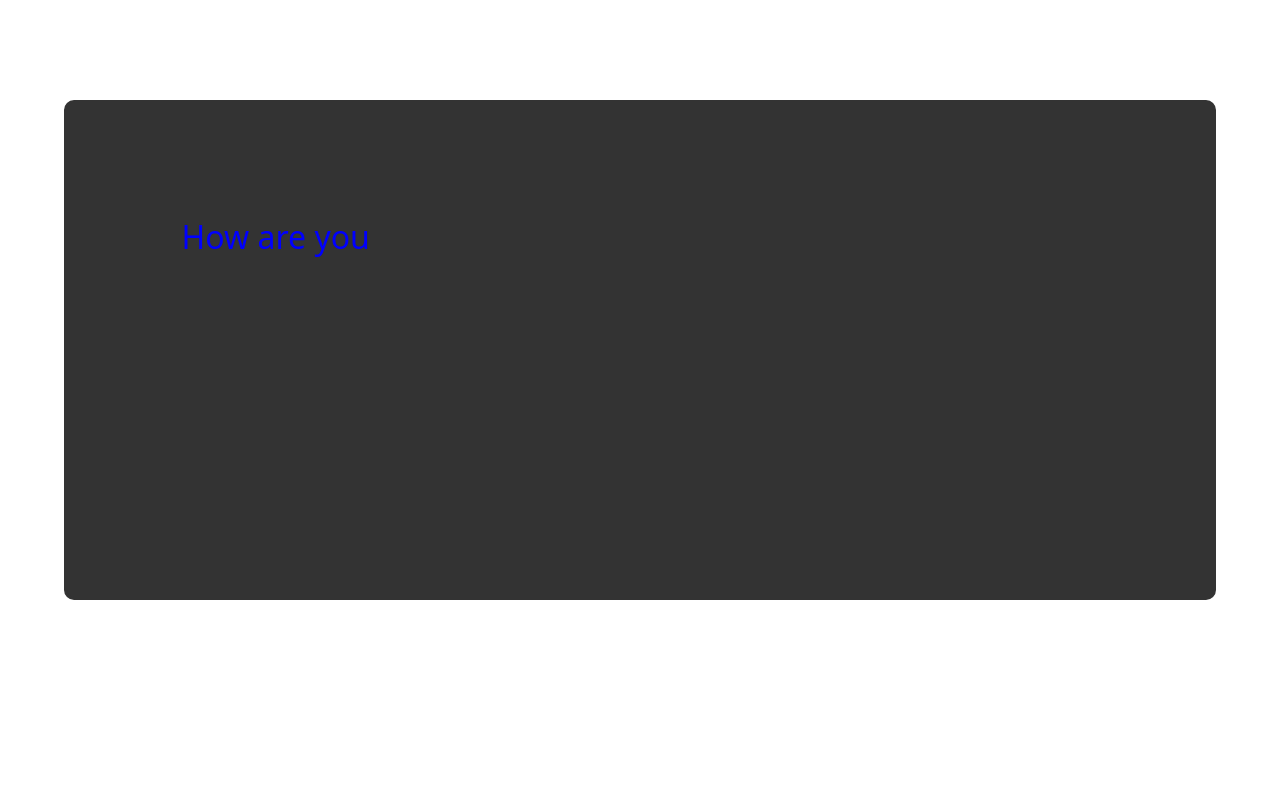
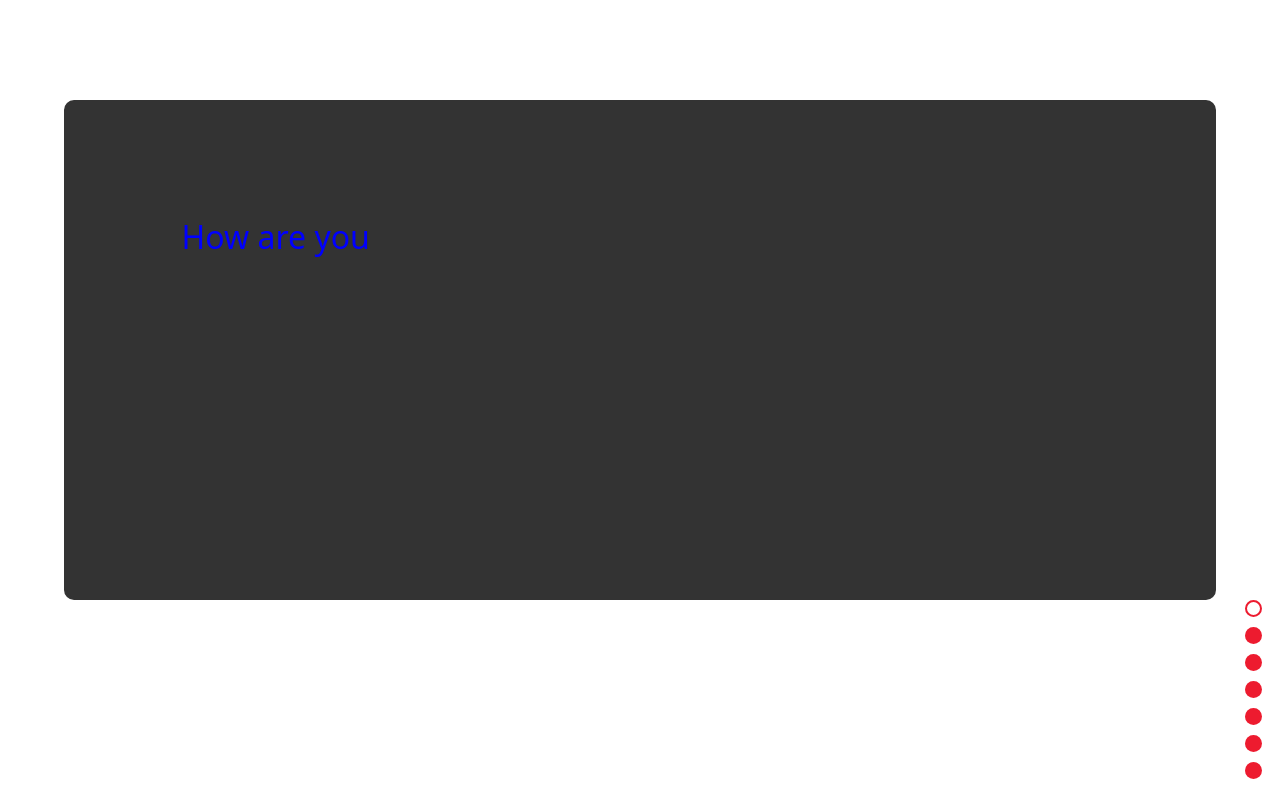
Before and after one commit to chap-organization/chap-website, a Next.js app: page / in a window 1280 px wide. Built offline with nearby package versions, Linux system fonts and the light colour scheme.

Commit message:
CHAPW-5 created the circles for the sidebar

```diff
--- /dev/null
+++ b/components/Home/SidebarCircles.js
@@ -0,0 +1,17 @@
+import React from 'react'
+import styles from "../../styles/Components/Home/SidebarCircles.module.css";
+
+export default function sidebarCircles() {
+  return [
+    <div className={styles.container}>
+      <div className = {styles.white_circle}></div>
+      <div className = {styles.red_circle}></div>
+      <div className = {styles.red_circle}></div>
+      <div className = {styles.red_circle}></div>
+      <div className = {styles.red_circle}></div>
+      <div className = {styles.red_circle}></div>
+      <div className = {styles.red_circle}></div>
+    </div>
+  ]
+
+}
--- a/pages/index.js
+++ b/pages/index.js
@@ -1,7 +1,7 @@
 import Head from 'next/head'
 
 import Hello from '../components/Home/Hello';
-
+import Circles from "../components/Home/SidebarCircles";
 export default function Home() {
   return (
     <div>
@@ -13,6 +13,7 @@ export default function Home() {
 
       <main>
         <Hello />
+        <Circles />
       </main>
 
     </div>
--- /dev/null
+++ b/styles/Components/Home/SidebarCircles.module.css
@@ -0,0 +1,28 @@
+.red_circle {
+    display: flex;
+    position: relative;
+    width: 17px;
+    height: 17px;
+    border-radius: 50%;
+    background-color: rgb(237,27,47);
+    border-color: rgb(237,27,47);
+    margin: 10px 0px 0px 0px;
+}
+.white_circle {
+    display: flex;
+    position: relative;
+    width: 17px;
+    height: 17px;
+    border-radius: 50%;
+    background-color: rgb(255, 255, 255);
+    border-color: rgb(237,27,47);
+    border: 2px solid rgb(237,27,47);
+    margin: 10px 0px 0px 0px;
+}
+.container {
+    position: absolute;
+    right: 5px; bottom: 10px;
+    width: 30px;
+    height:200px;
+    background-color: rgba(255, 255, 255, 0);
+}
```
